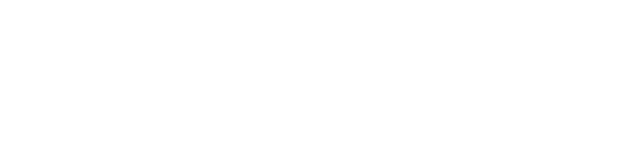
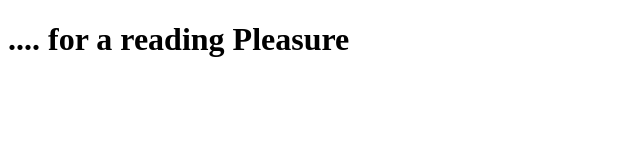
Before and after one commit to Zcapok/Gittraining, a plain HTML site: page root/webapp/index.html in a window 1280 px wide. Shown: the whole page, without its empty margins (0-640 px from the left). Drawn offline with Linux system fonts and the light colour scheme.

Commit message:
Update index.html
Add <h1> for a reading Pleasure

```diff
--- a/root/webapp/index.html
+++ b/root/webapp/index.html
@@ -13,5 +13,6 @@
 		data-sap-ui-async="true">
 	</script>
 </head>
+	<h1> .... for a reading Pleasure </h1>
 <body class="sapUiBody" id="content"></body>
 </html>
```
